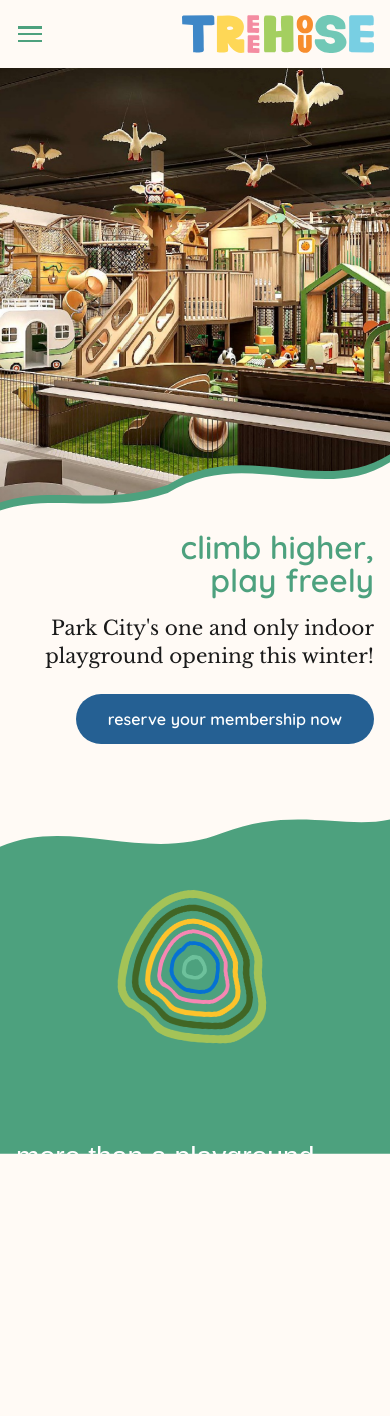
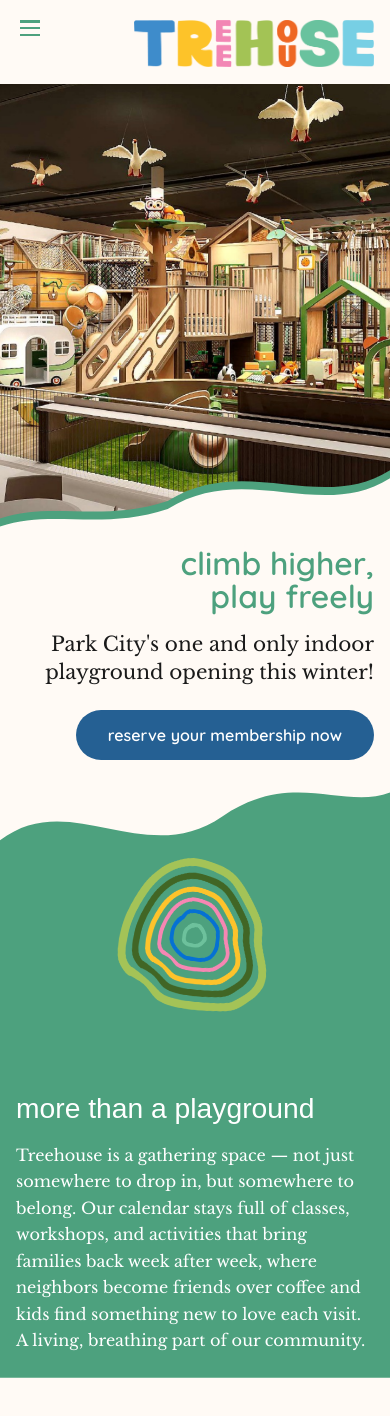
Before and after one commit to anelise-nfs/treehouse-pc, a Next.js app: page / in a window 390 px wide. Shown: the top 1416 px of the page. Built offline with nearby package versions, Linux system fonts and the light colour scheme; a web font is replaced by a local one.

Commit message:
hero + header styling changes

```diff
--- a/app/globals.css
+++ b/app/globals.css
@@ -196,10 +196,12 @@
      reader actually sees. Anything that changes one has to change the other, so
      they are the same number.
 
-     The floor is the 44px menu trigger (the tallest thing in the bar, since the
-     wordmark is shorter and the locality line is hidden here) plus the bar's
-     padding, plus a little room so the wordmark is not touching the photo. */
-  --spacing-header-compact: 4.25rem;
+     The floor is the wordmark plus the bar's padding, which now insets from
+     the top by the same amount the hamburger insets from the left — a deeper
+     offset than before, so this grew with it. Measured: the lockup ends at
+     72px at the widest stacked width, and this leaves clearance beneath it.
+     Too small and the wordmark lands on the photograph. */
+  --spacing-header-compact: 5.25rem;
   --spacing-measure:    68ch;                            /* max prose width */
   --spacing-container:  1200px;
 
@@ -564,38 +566,50 @@
    under the ring for good. */
 @media (prefers-reduced-motion: no-preference) and (max-width: 63.9375rem) {
   @supports (animation-timeline: scroll()) {
-    /* A transform, not margin-top. Margin changed the flex layout — it pulled
-       the ring up with the panel and shrank the container — where a transform
-       moves only the paint. 17rem clears the whole ring — the wave's own low
-       point included, which a shorter lift left poking out onto linen — while
-       its high point still stops short of the hero's button. The ring carries
-       a little top padding to make that window exist; the space reads as
-       filled now that the colour sits in it rather than as empty linen. */
-    @keyframes hero-band-settle {
-      from { transform: translateY(-17rem); }
-      to   { transform: none; }
-    }
+    /* The colour grows upward rather than sliding up: a negative margin pulls
+       the box's top edge above its laid-out position while an equal padding
+       puts the content back where it was. The two cancel, so the flex layout
+       and the block's bottom edge never move — only the top does.
 
+       A plain transform did slide the whole block, which carried the bottom
+       edge up with it and left the colour short of full height at rest. Margin
+       alone changed the flex layout and dragged the ring along with it.
+
+       How far it lifts is the whole balance of this block: too little and the
+       ring's edge pokes out above the fill, too much and the wave's crest runs
+       into the hero's button. The distance is measured from the panel's
+       laid-out top, so the ring's own padding and this number move together —
+       trim the padding without trimming the lift and the colour climbs into
+       the button.
+
+       14rem is as far as it goes on narrow phones: the hero's tagline wraps to
+       an extra line there, which pushes the button down and leaves the fill
+       only a few pixels of slack beneath it. From 24rem up the tagline fits
+       and 16rem gives the ring a clear margin on every part of the wave while
+       the crest still stops short of the button. */
     .hero-band-rise {
+      --hero-band-lift: 14rem;
       animation: hero-band-settle linear both;
       animation-timeline: scroll(root block);
       animation-range: 45vh 85vh;
     }
 
-    /* The exact inverse of the lift above, on the copy inside the panel. The
-       lift is meant to move the colour, not the words: carried along with it
-       the heading rode up into the tree-ring. Equal and opposite leaves the
-       copy where it was laid out, so the ring keeps its own clear space and
-       only the fill travels. Same range and timing, or the two drift apart. */
-    @keyframes hero-band-text-hold {
-      from { transform: translateY(17rem); }
-      to   { transform: none; }
+    @media (min-width: 24rem) {
+      .hero-band-rise {
+        --hero-band-lift: 16rem;
+      }
     }
 
-    .hero-band-hold {
-      animation: hero-band-text-hold linear both;
-      animation-timeline: scroll(root block);
-      animation-range: 45vh 85vh;
+    @keyframes hero-band-settle {
+      from {
+        margin-top: calc(-1 * var(--hero-band-lift));
+        padding-top: var(--hero-band-lift);
+      }
+      to {
+        margin-top: 0;
+        padding-top: 0;
+      }
     }
+
   }
 }
--- a/components/SiteHeader.tsx
+++ b/components/SiteHeader.tsx
@@ -5,17 +5,18 @@ import NextLink from 'next/link';
 import type { HeaderLogoSize, HeaderSurface, Link, SanityImage } from '@/types/content';
 
 /**
- * NOTE: both sizes are now 18rem on desktop, so the distinction currently buys
- * nothing — `large` was 25rem until the hero redesign. Left in place rather than
+ * NOTE: both sizes are identical, so the distinction currently buys nothing —
+ * `large` was 25rem until the hero redesign. Left in place rather than
  * collapsed because removing HeaderLogoSize touches the type, lib/content and
  * every call site, which is a bigger change than this one.
  *
  * The step is at lg, not sm, because that is where the hero's two columns
- * begin. Below it the wordmark is 10rem and sits opposite the trigger.
+ * begin. Below it the wordmark sits opposite the trigger, and 15rem is as wide
+ * as it goes: at 320px anything larger runs into the trigger beside it.
  */
 const LOGO_WIDTHS: Record<HeaderLogoSize, string> = {
-  default: 'w-48 lg:w-72',
-  large: 'w-48 lg:w-[18rem]',
+  default: 'w-60 lg:w-80',
+  large: 'w-60 lg:w-80',
 };
 
 export interface SiteHeaderProps {
@@ -81,13 +82,21 @@ export function SiteHeader({
           instead. Below lg the lockup is just the wordmark, close enough to the
           trigger's height that centring both is simpler and lets the bar
           collapse to its tallest child. */}
-      {/* The trigger leads, then the wordmark. From lg they sit together on the
+      {/* The top padding is built to equal the gap on the left of the visible
+          hamburger bars, so the inset off the top of the viewport matches the
+          inset off its left edge. That gap is not the gutter: the button box is
+          wider than the bars it holds and carries a negative margin, so it is
+          the gutter, less that margin, plus half the difference between the tap
+          target and the bar width. Both terms change at lg — a wider bar and a
+          deeper negative margin — hence the second value.
+
+          The trigger leads, then the wordmark. From lg they sit together on the
           left, so the wordmark's edge is the line the hero's text column aligns
           to. Below lg there is no such column, and pushing the wordmark to the
           right edge balances the bar and buys back the width the two of them
           were sharing. Source order is the visual order either way, so the tab
           order needs no override. */}
-      <div className="relative flex min-h-[var(--spacing-header-compact)] items-center justify-between gap-3 px-[var(--spacing-gutter)] py-2 lg:min-h-[var(--spacing-header)] lg:items-start lg:justify-start lg:gap-7">
+      <div className="relative flex min-h-[var(--spacing-header-compact)] items-start justify-between gap-3 px-[var(--spacing-gutter)] pb-2 pt-[calc(var(--spacing-gutter)-0.5rem+(var(--tap-target)-1.25rem)/2)] lg:min-h-[var(--spacing-header)] lg:justify-start lg:gap-7 lg:pt-[calc(var(--spacing-gutter)-1rem+(var(--tap-target)-2rem)/2)]">
         {/* Only over a photograph. On a light surface the header draws itself in
             ink instead, and a dark wash there would be a smudge protecting
             nothing. Sized to the bar rather than to --spacing-header: the
@@ -117,13 +126,13 @@ export function SiteHeader({
           // this taller than 44px on desktop, and a fixed height would have
           // clipped it. The minimum still holds on phones, where the label is
           // hidden and the bars alone would otherwise leave a 16px target.
-          className="relative -ml-2 flex min-h-[var(--tap-target)] lg:-ml-4 min-w-[var(--tap-target)] shrink-0 flex-col items-center justify-center gap-[4.25px] lg:mt-2.5 sm:gap-[5px]"
+          className="relative -ml-2 flex min-h-[var(--tap-target)] lg:-ml-4 min-w-[var(--tap-target)] shrink-0 flex-col items-center justify-start gap-[4.25px] sm:gap-[5px]"
         >
           {[0, 1, 2].map((bar) => (
             <span
               key={bar}
               aria-hidden="true"
-              className={`block h-[2.5px] w-6 sm:h-[2px] lg:w-9 ${onPhoto ? 'bg-white' : 'bg-mint lg:bg-ink'}`}
+              className={`block h-[2.5px] w-5 sm:h-[2px] lg:w-8 ${onPhoto ? 'bg-white' : 'bg-mint lg:bg-ink'}`}
             />
           ))}
 
@@ -157,7 +166,7 @@ export function SiteHeader({
             `invisible` rather than opacity so it also leaves the tab order. */}
         <NextLink
           href="/"
-          className={`relative flex items-center lg:block lg:pt-6 ${
+          className={`relative flex items-start lg:block ${
             open ? 'invisible sm:visible' : ''
           }`}
           aria-label={`${siteName} — home`}
--- a/components/SiteShell.tsx
+++ b/components/SiteShell.tsx
@@ -127,10 +127,10 @@ export function SiteShell({ children, logoWhite, ...headerProps }: SiteShellProp
             no entrance animation — the panel slides in and carries it along.
 
             From sm only: on a phone the panel is a full-screen takeover carrying
-            the wordmark, and the butterfly would be competing decoration. It
+            the wordmark, and the mark would be competing decoration. It
             belongs to the narrow desktop strip, which is otherwise empty. */}
         <Doodle
-          name="butterfly"
+          name="rainbow"
           color="flamingo"
           className="pointer-events-none absolute bottom-6 right-6 hidden w-18 sm:block"
         />
--- a/components/blocks/Hero.tsx
+++ b/components/blocks/Hero.tsx
@@ -109,9 +109,9 @@ const FLOATERS = [
   // positions are tied to where the seam actually falls, so widening the media
   // box moves them: the curve sweeps left as it descends, and the lower a mark
   // sits the less linen there is to its right.
-  { name: 'butterfly', color: 'flamingo', motion: 'hero-float', at: 'left-[36%] top-[7%] w-20', duration: '7.5s', tilt: '-10deg' },
+  { name: '3stars', color: 'sunshine', motion: 'hero-float', at: 'left-[36%] top-[7%] w-20', duration: '7.5s', tilt: '-10deg' },
   { name: 'leaf', color: 'lime', motion: 'hero-float', at: 'left-[38%] top-[31%] w-10', duration: '11s', tilt: '18deg' },
-  { name: 'vertscribble', color: 'sunshine', motion: 'hero-scribble', at: 'left-[7%] bottom-[6%] w-12', duration: '6.5s', tilt: '6deg' },
+  { name: 'vertscribble', color: 'flamingo', motion: 'hero-scribble', at: 'left-[7%] bottom-[6%] w-12', duration: '6.5s', tilt: '6deg' },
 ] as const;
 
 /**
@@ -304,7 +304,7 @@ function AfterBand({ heading, body, cta, image, color = 'mint' }: HeroAfterBand)
 
               Stacked, there is no seam to clear horizontally, so it runs full
               width with top padding for the wave instead. */}
-          <div className="hero-band-text hero-band-hold flex h-full flex-col justify-center px-[var(--spacing-gutter)] pb-[var(--spacing-block)] pt-[calc(var(--spacing-block)+8vw)] lg:ml-auto lg:w-[56.5vw] lg:px-0 lg:pr-[5vw] lg:py-0">
+          <div className="hero-band-text flex h-full flex-col justify-center px-[var(--spacing-gutter)] pb-[var(--spacing-block)] pt-[calc(var(--spacing-block)+8vw)] lg:ml-auto lg:w-[56.5vw] lg:px-0 lg:pr-[5vw] lg:py-0">
             <h2 className="font-script text-[length:var(--text-script-sm)] leading-[var(--leading-heading)] text-white">
               {heading}
             </h2>
@@ -339,7 +339,7 @@ function AfterBand({ heading, body, cta, image, color = 'mint' }: HeroAfterBand)
             relative z-10 is load-bearing: the panel is absolutely positioned
             and would otherwise paint over this once it goes full bleed. The
             ring has to sit in front of the colour, not under it. */}
-        <div className="relative z-10 order-1 flex items-center justify-center px-[var(--spacing-gutter)] pb-[var(--spacing-block)] pt-14 lg:order-none lg:py-0 lg:min-h-[62vh] lg:w-[38%] lg:justify-start lg:py-0 lg:pl-[5.75vw]">
+        <div className="relative z-10 order-1 flex items-center justify-center px-[var(--spacing-gutter)] pb-2 pt-6 lg:order-none lg:py-0 lg:min-h-[62vh] lg:w-[38%] lg:justify-start lg:py-0 lg:pl-[5.75vw]">
           <img
             src={image.url}
             alt=""
--- a/content/site.ts
+++ b/content/site.ts
@@ -7,11 +7,15 @@ export const siteSettings: SiteSettings = {
   siteName: 'Treehouse',
   // PLACEHOLDER: footer strapline, not from the brand guide.
   tagline: "Park City's indoor play cafe",
+  // v2 artwork from the client, trimmed of the transparent padding the supplied
+  // file carried (4.7% each side, 14.2% top and bottom) so the image box is the
+  // wordmark itself — the header aligns the trigger to this edge. Its colours
+  // are deeper than the SVG it replaces, which read as washed out.
   logo: {
-    url: '/images/logo_treehouse_full-color.svg',
+    url: '/images/logo_treehouse_v2.png',
     alt: 'Treehouse',
-    width: 332,
-    height: 65,
+    width: 2176,
+    height: 430,
   },
   logoWhite: {
     url: '/images/logo_treehouse_white.svg',
```
Also changed, not shown: public/images/logo_treehouse_v2.png (added).
